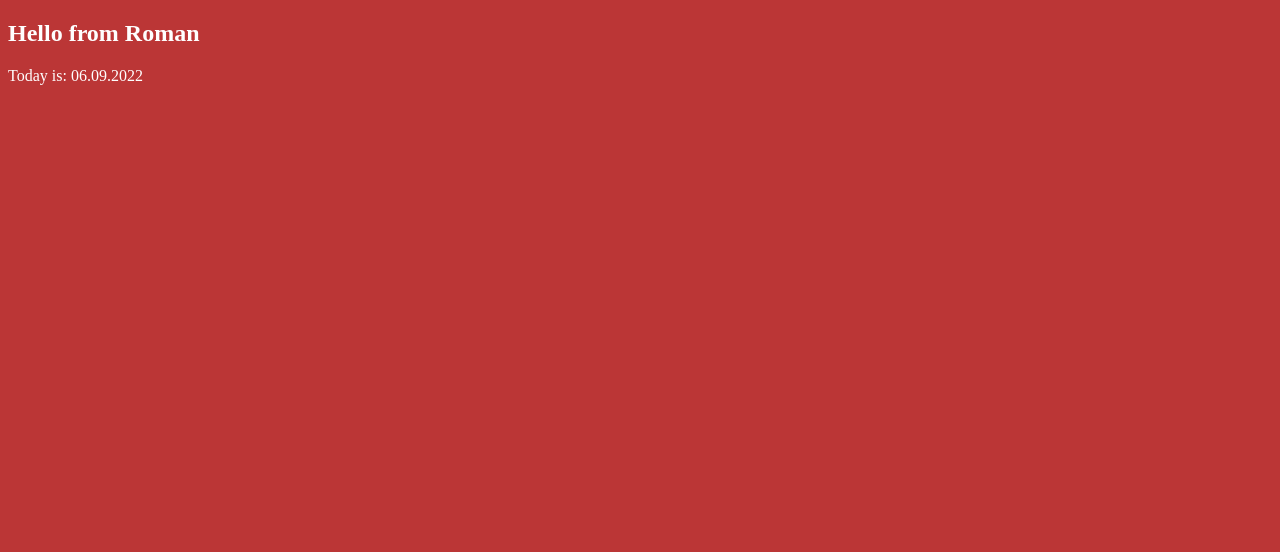
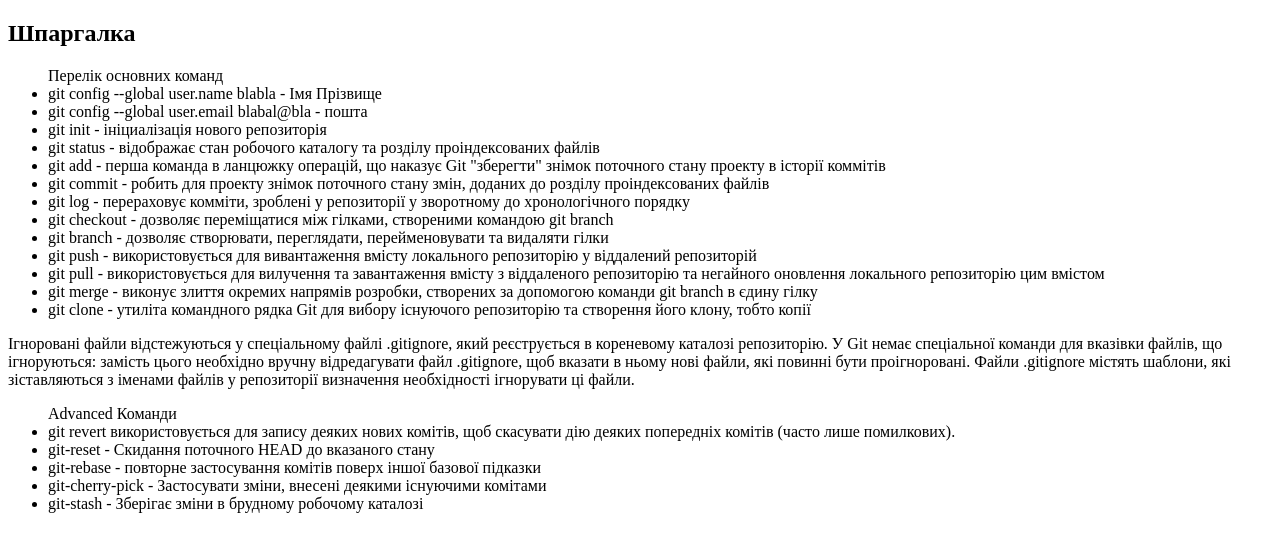
Before and after one commit to RLYSAK21/cursor-basic-course1, a plain HTML site: page index.html in a window 1280 px wide. Drawn offline with Linux system fonts and the light colour scheme.

Commit message:
new updates

```diff
--- a/index.html
+++ b/index.html
@@ -6,10 +6,33 @@
     <meta name="viewport" content="width=device-width, initial-scale=1.0">
     <title>CURSOR BASIC</title>
 </head>
-<body style="background-color: rgb(187, 54, 54); color: white;">
+<body style="background-color: white; color:black;">
     <div>
-        <h2>Hello from Roman</h2>
-        <p>Today is: 06.09.2022</p>
+        <h2>Шпаргалка</h2>
+        <ul>Перелік основних команд
+            <li>git config --global user.name blabla - Імя Прізвище</li>
+            <li>git config --global user.email blabal@bla - пошта</li>
+            <li>git init - ініциалізація нового репозиторія</li>
+            <li>git status - відображає стан робочого каталогу та розділу проіндексованих файлів</li>
+            <li>git add - перша команда в ланцюжку операцій, що наказує Git "зберегти" знімок поточного стану проекту в історії коммітів</li>
+            <li>git commit - робить для проекту знімок поточного стану змін, доданих до розділу проіндексованих файлів</li>
+            <li>git log - перераховує комміти, зроблені у репозиторії у зворотному до хронологічного порядку</li>
+            <li>git checkout - дозволяє переміщатися між гілками, створеними командою git branch</li>
+            <li>git branch - дозволяє створювати, переглядати, перейменовувати та видаляти гілки</li>
+            <li>git push - використовується для вивантаження вмісту локального репозиторію у віддалений репозиторій</li>
+            <li> git pull - використовується для вилучення та завантаження вмісту з віддаленого репозиторію та негайного оновлення локального репозиторію цим вмістом</li>
+            <li>git merge - виконує злиття окремих напрямів розробки, створених за допомогою команди git branch в єдину гілку</li>
+            <li>git clone - утиліта командного рядка Git для вибору існуючого репозиторію та створення його клону, тобто копії</li>
+        </ul>
+        <p>Ігноровані файли відстежуються у спеціальному файлі .gitignore, який реєструється в кореневому каталозі репозиторію. У Git немає спеціальної команди для вказівки файлів, що ігноруються: замість цього необхідно вручну відредагувати файл .gitignore, щоб вказати в ньому нові файли, які повинні бути проігноровані. Файли .gitignore містять шаблони, які зіставляються з іменами файлів у репозиторії визначення необхідності ігнорувати ці файли.
+        </p>
+        <ul>Advanced Команди
+            <li>git revert використовується для запису деяких нових комітів, щоб скасувати дію деяких попередніх комітів (часто лише помилкових). </li>
+            <li>git-reset - Скидання поточного HEAD до вказаного стану</li>
+            <li>git-rebase - повторне застосування комітів поверх іншої базової підказки</li>
+            <li>git-cherry-pick - Застосувати зміни, внесені деякими існуючими комітами</li>
+            <li>git-stash - Зберігає зміни в брудному робочому каталозі</li>
+        </ul>
     </div>
 </body>
 </html>
```
